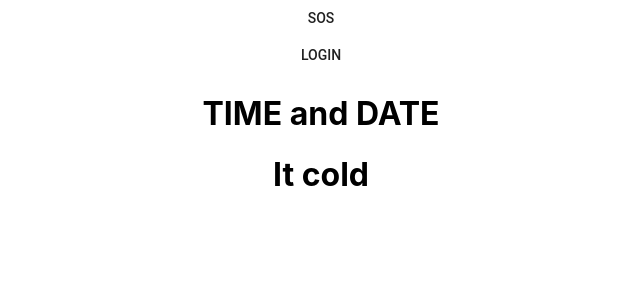
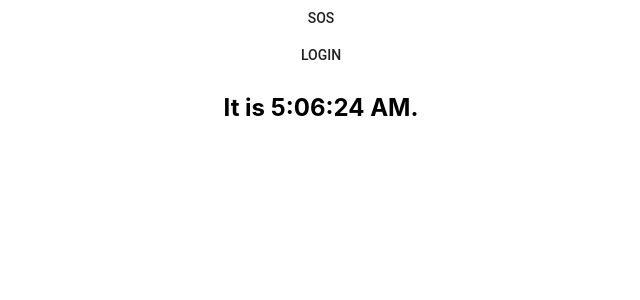
Before and after one commit to awave1/c-help, a React (Create React App) app in the folder client/: page / in a window 1280 px wide. Shown: the top 300 px of the page, without its empty margins (319-959 px from the left). Built offline with nearby package versions, Linux system fonts and the light colour scheme.

Commit message:
Update Middle.js
added live time

```diff
--- a/client/src/components/Middle.js
+++ b/client/src/components/Middle.js
@@ -1,15 +1,29 @@
 import React, { Component } from 'react';
 
-class Middle extends Component {
+class Middle extends React.Component {
+  constructor(props) {
+    super(props);
+    this.state = { date: new Date() };
+  }
+
+  componentDidMount() {
+    this.timerID = setInterval(() => this.tick(), 1000);
+  }
+
+  componentWillUnmount() {
+    clearInterval(this.timerID);
+  }
+
+  tick() {
+    this.setState({
+      date: new Date(),
+    });
+  }
+
   render() {
     return (
-      <div className="middle">
-        <div className="time">
-          <h1>TIME and DATE</h1>
-        </div>
-        <div className="Weather">
-          <h1>It cold</h1>
-        </div>
+      <div>
+        <h2>It is {this.state.date.toLocaleTimeString()}.</h2>
       </div>
     );
   }
```
